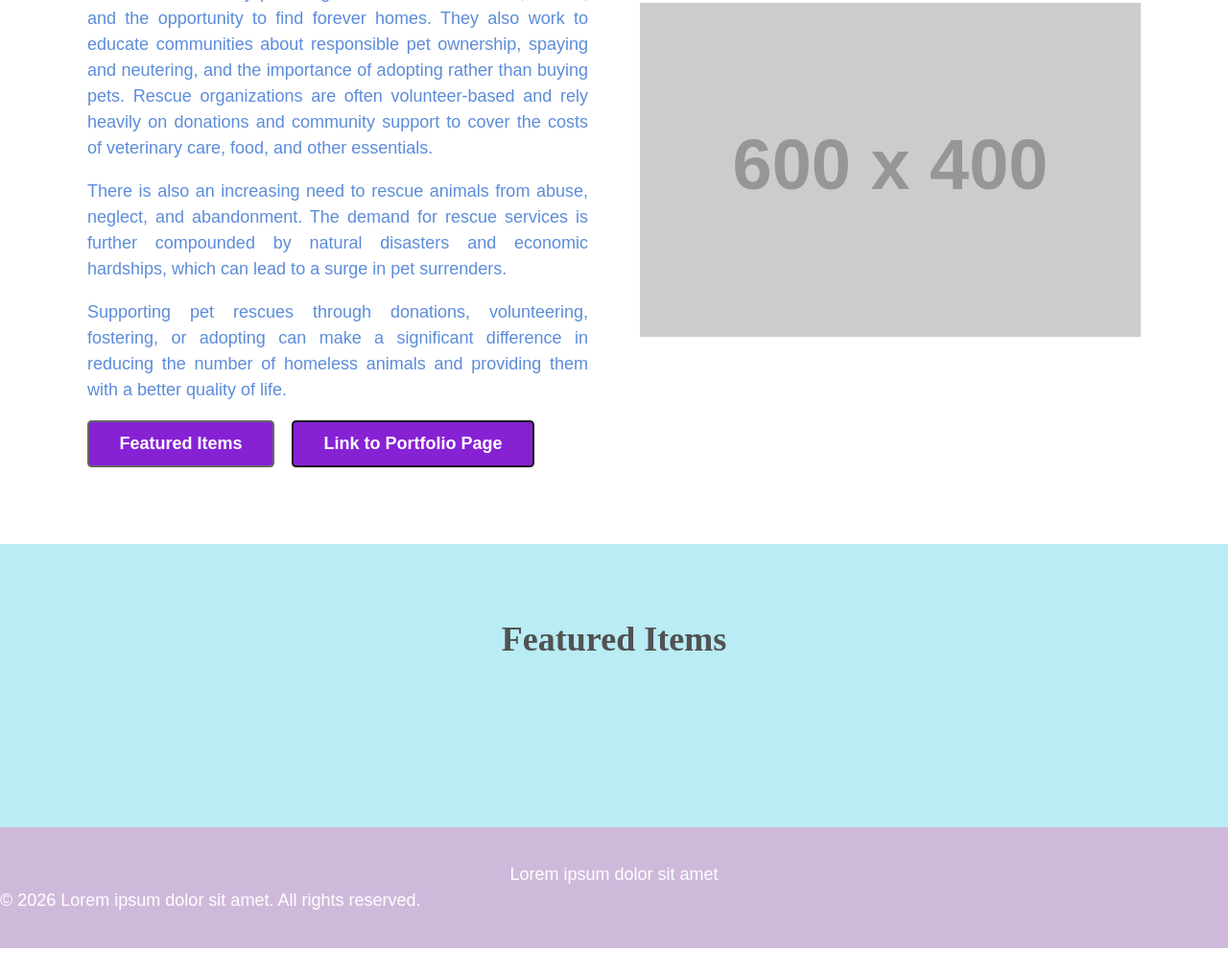
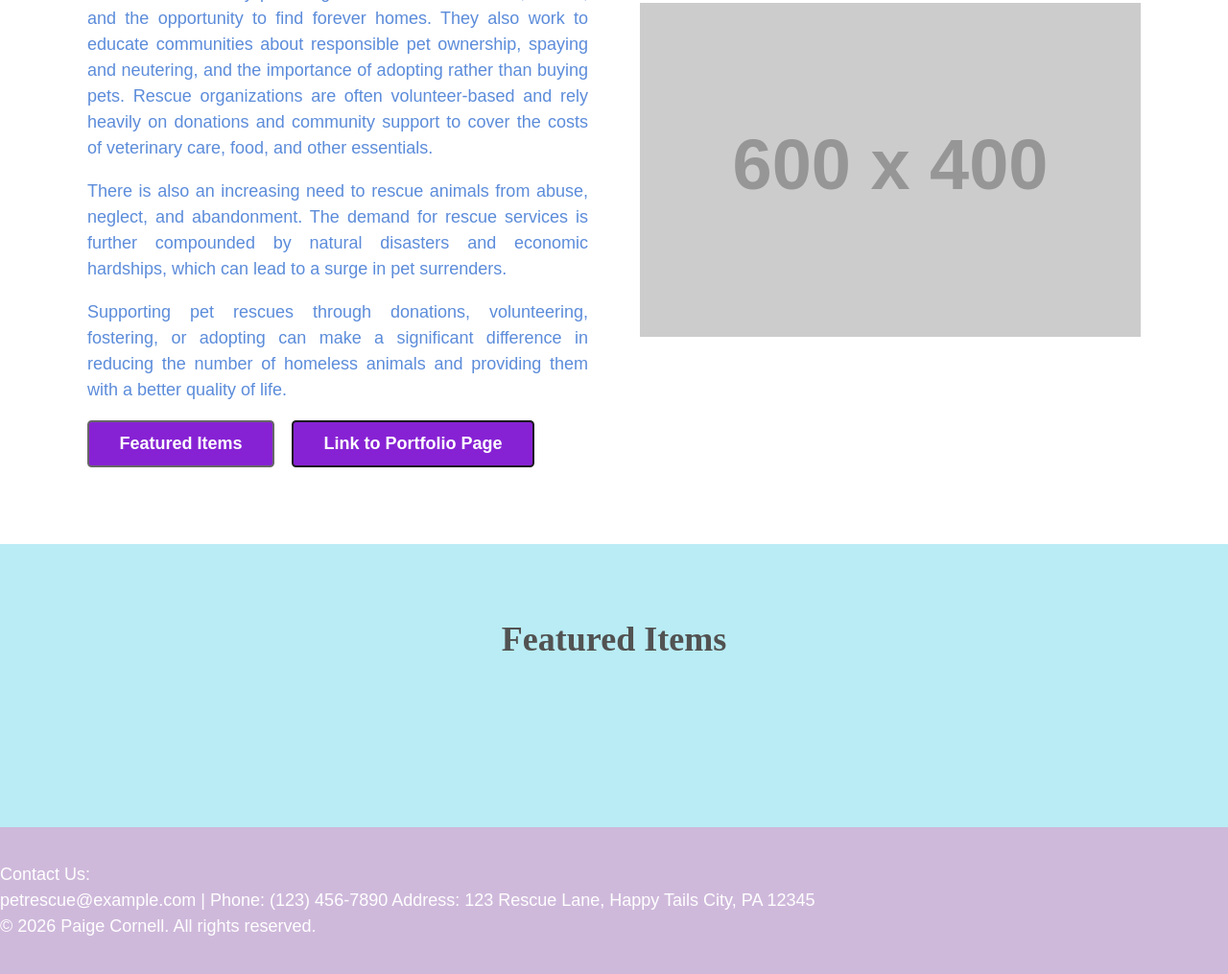
Before and after one commit to IDMX225/pet-rescue-paigecornell, an Eleventy site: page src/index.njk in a window 1280 px wide. Shown: the part 394-1409 px from the top of the page at 96% size. Before the commit the page ends 1382 px from the top, so only its background shows below. Built offline with nearby package versions, Linux system fonts and the light colour scheme; Eleventy itself is replaced by a stand-in of ours; files that its build step writes are made by us from their sources; placeholder pictures from the web are drawn by us.

Commit message:
editing footer

```diff
--- a/src/_includes/footer.njk
+++ b/src/_includes/footer.njk
@@ -1,6 +1,7 @@
 <footer class="site-footer">
   <div class="logo">
-    Lorem ipsum dolor sit amet
+  <p>Contact Us:</p>
+  <p>petrescue@example.com | Phone: (123) 456-7890 Address: 123 Rescue Lane, Happy Tails City, PA 12345</p>
   </div>
-  <p>© {% year %} Lorem ipsum dolor sit amet. All rights reserved.</p>
+  <p>© {% year %} Paige Cornell. All rights reserved.</p>
 </footer>
```
Also changed, not shown: src/sass/style.scss (line endings or trailing spaces).
